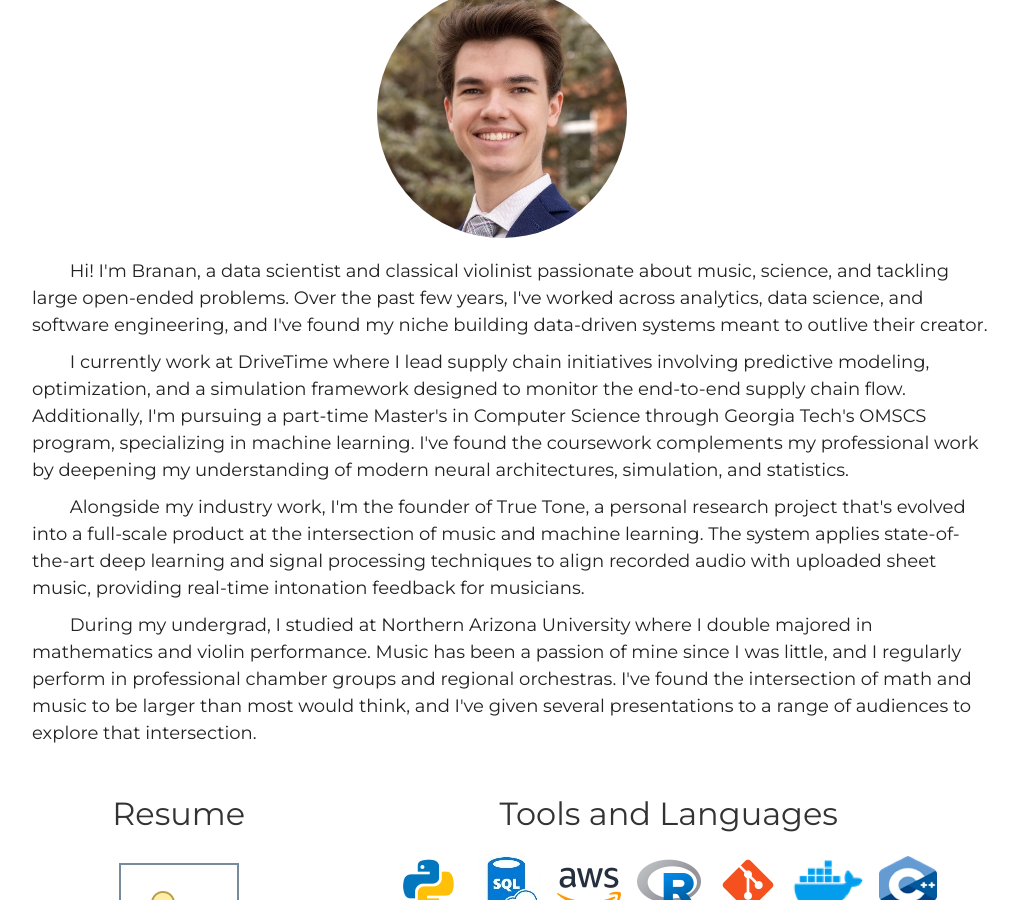
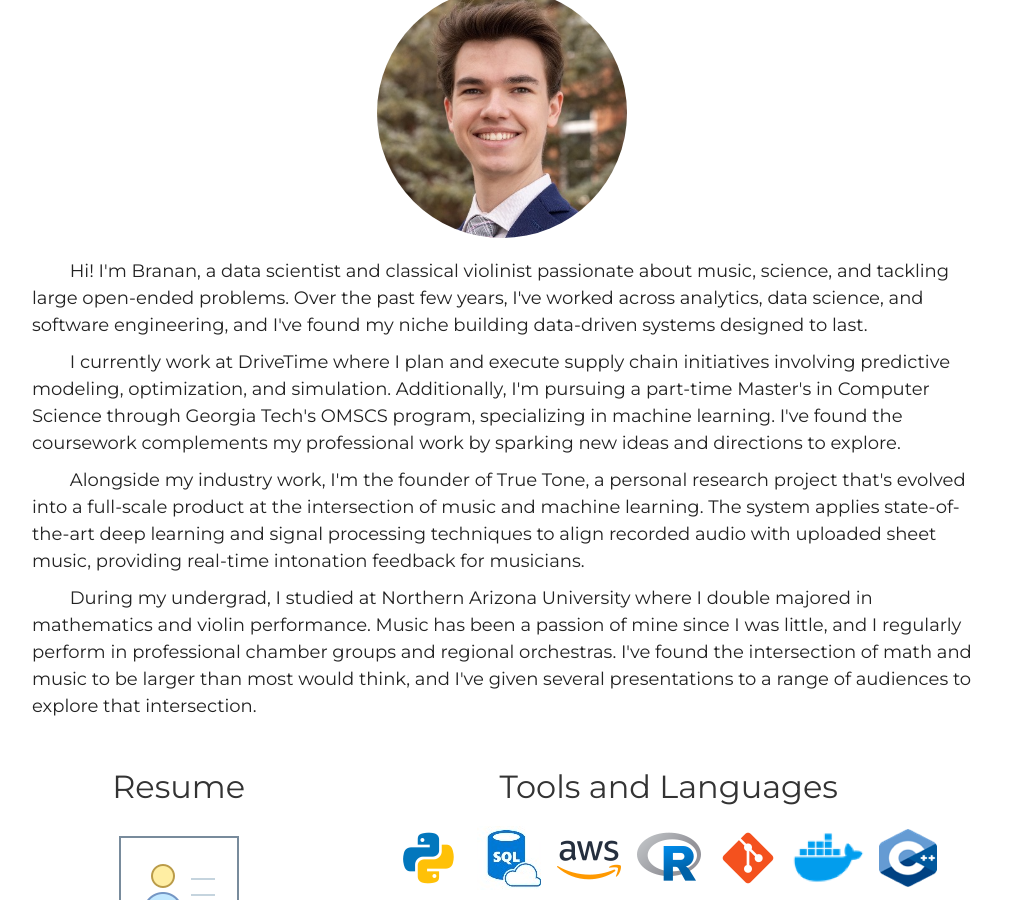
Before and after one commit to brananharrison/new_repo, a Jekyll site: the page built from index.html, in a window 1280 px wide and 900 px high, scrolled down 932 px. Shown: the whole window, without its empty margins (138-1156 px from the left). Built offline with Jekyll 4.4.1, drawn with Linux system fonts in a browser that asks for light colours.

Commit message:
polish up

```diff
--- a/_includes/about.html
+++ b/_includes/about.html
@@ -6,11 +6,11 @@
 
 <div style="text-align: left; margin: 5px auto; padding-left: 20px;">
   <p style="margin: 0; font-size: 18px; color: #222222;">
-    &nbsp;&nbsp;&nbsp;&nbsp;&nbsp;&nbsp;&nbsp;&nbsp;Hi! I'm Branan, a data scientist and classical violinist passionate about music, science, and tackling large open-ended problems. Over the past few years, I've worked across analytics, data science, and software engineering, and I've found my niche building data-driven systems meant to outlive their creator.
+    &nbsp;&nbsp;&nbsp;&nbsp;&nbsp;&nbsp;&nbsp;&nbsp;Hi! I'm Branan, a data scientist and classical violinist passionate about music, science, and tackling large open-ended problems. Over the past few years, I've worked across analytics, data science, and software engineering, and I've found my niche building data-driven systems designed to last.
   </p>
   <div style="height: 10px;"></div>
   <p style="margin: 0; font-size: 18px; color: #222222;">
-    &nbsp;&nbsp;&nbsp;&nbsp;&nbsp;&nbsp;&nbsp;&nbsp;I currently work at DriveTime where I lead supply chain initiatives involving predictive modeling, optimization, and a simulation framework designed to monitor the end-to-end supply chain flow. Additionally, I'm pursuing a part-time Master's in Computer Science through Georgia Tech's OMSCS program, specializing in machine learning. I've found the coursework complements my professional work by deepening my understanding of modern neural architectures, simulation, and statistics.
+    &nbsp;&nbsp;&nbsp;&nbsp;&nbsp;&nbsp;&nbsp;&nbsp;I currently work at DriveTime where I plan and execute supply chain initiatives involving predictive modeling, optimization, and simulation. Additionally, I'm pursuing a part-time Master's in Computer Science through Georgia Tech's OMSCS program, specializing in machine learning. I've found the coursework complements my professional work by sparking new ideas and directions to explore.
   </p>
   <div style="height: 10px;"></div>
   <p style="margin: 0; font-size: 18px; color: #222222;">
```
